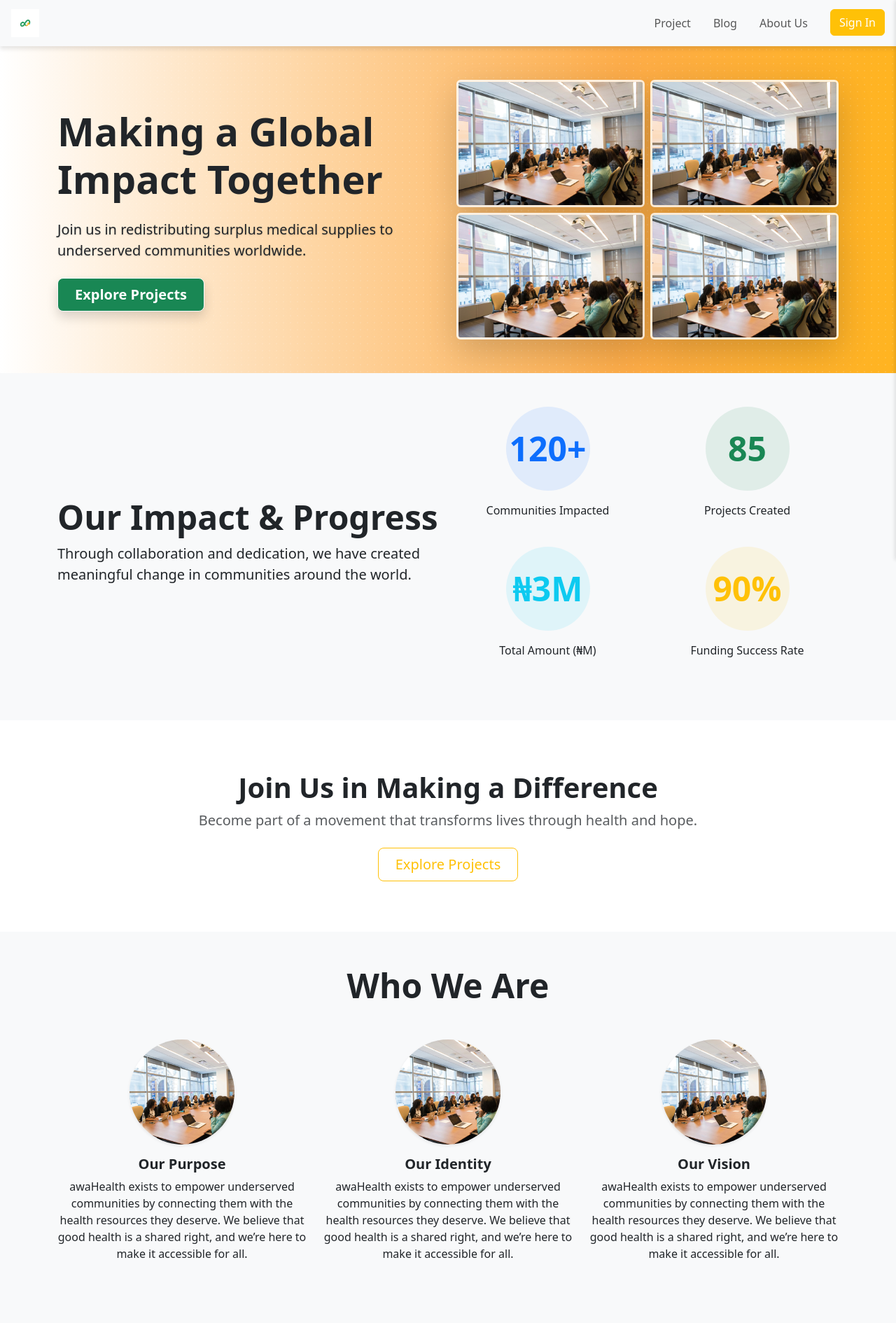
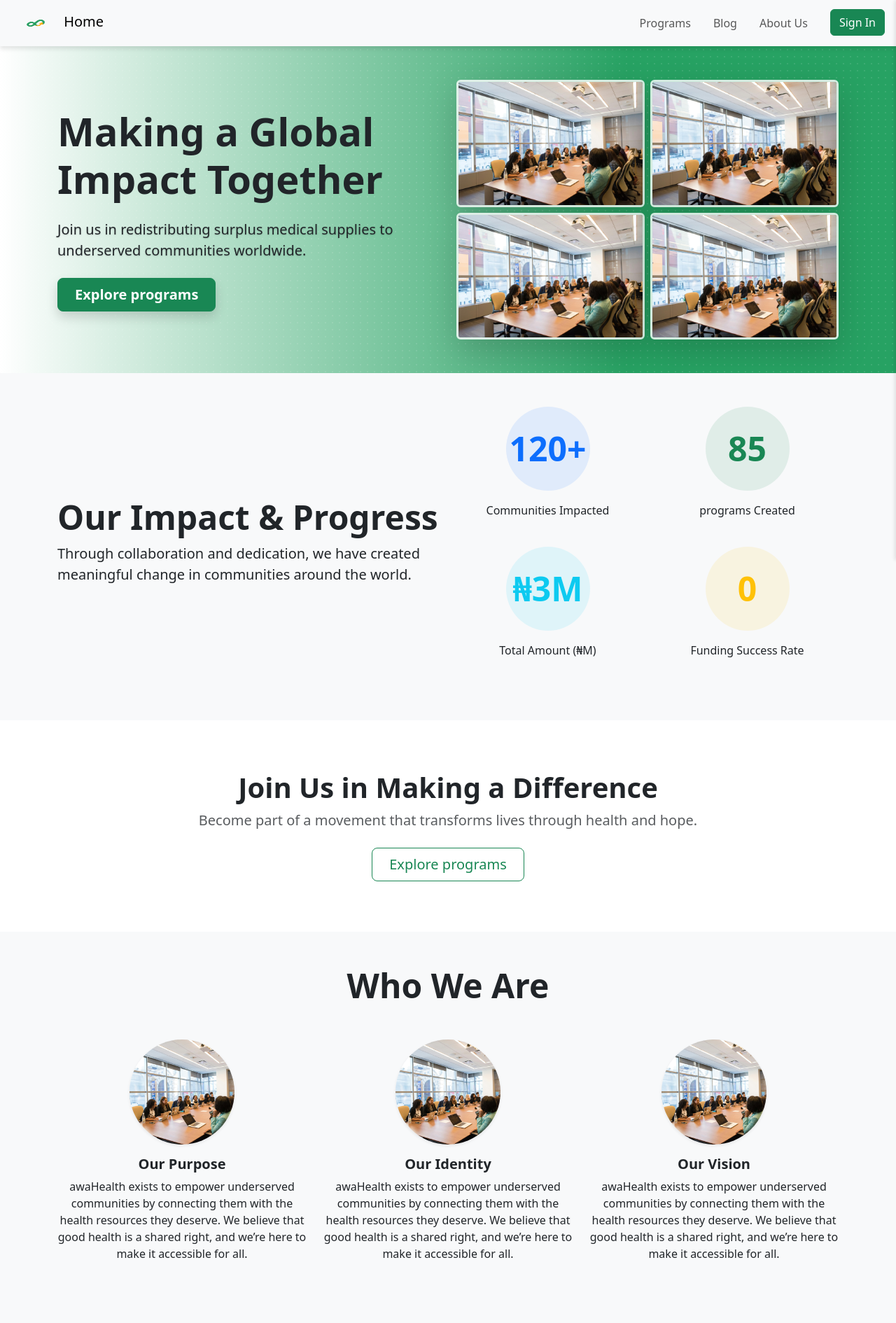
Before and after one commit to mofisam/Hopebehindept, a PHP site: page / in a window 1280 px wide. Shown: the top 1890 px of the page at 70% size. Run offline with PHP 8.4, Linux system fonts and the light colour scheme.

Commit message:
colour and link mofification

```diff
--- a/include/footer.php
+++ b/include/footer.php
@@ -20,7 +20,7 @@
         <h5 class="text-uppercase mb-4" style="color: #ffb420;">Quick Links</h5>
         <ul class="list-unstyled">
           <li class="mb-2"><a href="#" class="text-white text-decoration-none">Home</a></li>
-          <li class="mb-2"><a href="#projects" class="text-white text-decoration-none">Projects</a></li>
+          <li class="mb-2"><a href="#programs" class="text-white text-decoration-none">programs</a></li>
           <li class="mb-2"><a href="#" class="text-white text-decoration-none">Blog</a></li>
           <li class="mb-2"><a href="#" class="text-white text-decoration-none">About Us</a></li>
           <li class="mb-2"><a href="#" class="text-white text-decoration-none">Get Involved</a></li>
@@ -49,7 +49,7 @@
       <!-- Newsletter -->
       <div class="col-lg-3 col-md-4 mb-4">
         <h5 class="text-uppercase mb-4" style="color: #ffb420;">Newsletter</h5>
-        <p>Subscribe to our newsletter for updates on our projects and initiatives.</p>
+        <p>Subscribe to our newsletter for updates on our programs and initiatives.</p>
         <form class="mb-3">
           <div class="input-group">
             <input type="email" class="form-control" placeholder="Your email" aria-label="Your email">
--- a/include/header.php
+++ b/include/header.php
@@ -81,7 +81,7 @@
     .hero-section {
       position: relative;
       overflow: hidden;
-      background: linear-gradient(90deg,#ffffff 0%,rgba(253, 172, 72, 1) 70%, #ffb420 100%);
+      background: linear-gradient(90deg,#ffffff 0%, #27a263 70%, #27a263 100%);
     }
 
     /* Optional: Add a subtle pattern overlay */
@@ -130,7 +130,8 @@
   <!-- Navbar -->
   <nav class="navbar navbar-expand-lg navbar-light bg-light px-3">
     <a class="navbar-brand" href="index.php">
-      <img src="assets/images/logo.jpg" alt="Company Logo" class="img-fluid">
+      <img src="assets/images/logo.png" alt="Company Logo" class="img-fluid" width="70px">
+      <span>Home</span>
     </a>
 
     <!-- Mobile hamburger toggle -->
@@ -141,11 +142,11 @@
     <!-- Desktop menu -->
     <div class="collapse navbar-collapse justify-content-end desktop-menu">
       <ul class="navbar-nav">
-        <li class="nav-item"><a class="nav-link" href="project.php">Project</a></li>
+        <li class="nav-item"><a class="nav-link" href="programs.php">Programs</a></li>
         <li class="nav-item"><a class="nav-link" href="blog.php">Blog</a></li>
         <li class="nav-item"><a class="nav-link" href="about.php">About Us</a></li>
         <li class="nav-item ms-2">
-          <a class="btn btn-outline-warning bg-warning text-white" href="login.php">Sign In</a>
+          <a class="btn btn-outline-success bg-success text-white" href="login.php">Sign In</a>
         </li>
       </ul>
     </div>
@@ -157,7 +158,7 @@
   <!-- Sidebar (Mobile Menu) -->
   <div class="sidebar" id="sidebar">
     <button class="btn-close" id="closeSidebar" aria-label="Close menu"></button>
-    <a href="project.php">Project</a>
+    <a href="programs.php">Programs</a>
     <a href="blog.php">Blog</a>
     <a href="aboutus.php">About Us</a>
     <a href="#" class="btn btn-outline-primary mt-3">Sign In</a>
--- a/index.php
+++ b/index.php
@@ -9,7 +9,7 @@ include 'include/header.php';
       <div class="col-md-6 ">
         <h1 class="display-4 fw-bold mb-4">Making a Global Impact Together</h1>
         <p class="lead mb-4" style="text-shadow: 0 1px 2px rgba(0,0,0,0.2);">Join us in redistributing surplus medical supplies to underserved communities worldwide.</p>
-        <a href="#projects" class="btn btn-light btn-lg px-4 bg-success py-2 text-white fw-bold shadow">Explore Projects</a>
+        <a href="#programs" class="btn btn-success btn-lg px-4 bg-success py-2 text-white fw-bold shadow">Explore programs</a>
       </div>
       <div class="col-md-6 d-none d-md-block">
         <div class="row g-2">
@@ -66,7 +66,7 @@ include 'include/header.php';
                   <h3 class="display-5 fw-bold mb-0 text-success counter" data-target="85">0</h3>
                 </div>
               </div>
-              <p class="text-center">Projects Created</p>
+              <p class="text-center">programs Created</p>
             </div>
           </div>
 
@@ -87,7 +87,7 @@ include 'include/header.php';
             <div class="d-flex flex-column align-items-center">
               <div class="position-relative mb-3">
                 <div class="stat-circle bg-warning bg-opacity-10 d-flex align-items-center justify-content-center">
-                  <h3 class="display-5 fw-bold mb-0 text-warning counter" data-target="90">0</h3>
+                  <h3 class="display-5 fw-bold mb-0 text-warning counter" data-target="0">0</h3>
                 </div>
               </div>
               <p class="text-center">Funding Success Rate</p>
@@ -177,7 +177,7 @@ include 'include/header.php';
 <section class="container text-center py-5 my-4">
   <h2 class="display-6 fw-bold">Join Us in Making a Difference</h2>
   <p class="lead text-muted mb-4">Become part of a movement that transforms lives through health and hope.</p>
-  <a href="#projects" class="btn btn-outline-warning btn-lg px-4 py-2">Explore Projects</a>
+  <a href="#programs" class="btn btn-outline-success btn-lg px-4 py-2">Explore programs</a>
 </section>
 
 <!-- Who We Are -->
@@ -208,7 +208,7 @@ include 'include/header.php';
 </section>
 
 <!-- Support a Project -->
-<section id="projects" class="container py-5">
+<section id="programs" class="container py-5">
   <h2 class="mb-5 text-center display-5 fw-bold">Support a Project</h2>
   <div class="row g-4">
 
@@ -228,7 +228,7 @@ include 'include/header.php';
           </div>
         </div>
         <div class="card-footer bg-transparent border-0">
-          <a href="#" class="btn btn-warning w-100">Donate Now</a>
+          <a href="#" class="btn btn-success w-100">Donate Now</a>
         </div>
       </div>
     </div>
@@ -249,7 +249,7 @@ include 'include/header.php';
           </div>
         </div>
         <div class="card-footer bg-transparent border-0">
-          <a href="#" class="btn btn-warning w-100">Donate Now</a>
+          <a href="#" class="btn btn-success w-100">Donate Now</a>
         </div>
       </div>
     </div>
@@ -270,14 +270,14 @@ include 'include/header.php';
           </div>
         </div>
         <div class="card-footer bg-transparent border-0">
-          <a href="#" class="btn btn-warning w-100">Donate Now</a>
+          <a href="#" class="btn btn-success w-100">Donate Now</a>
         </div>
       </div>
     </div>
 
   </div>
   <div class="text-center mt-5">
-    <a href="#" class="btn btn-outline-warning btn-lg px-4 py-2">View All Projects</a>
+    <a href="#" class="btn btn-outline-success btn-lg px-4 py-2">View All programs</a>
   </div>
 </section>
 
```
Also changed, not shown: blog.php (+15 -15 lines), programs.php (renamed from project.php, +22 -22 lines), assets/images/IMG-20250619-WA0017.jpg (added), assets/images/IMG-20250619-WA0018.jpg (added), assets/images/logo.png (added).
